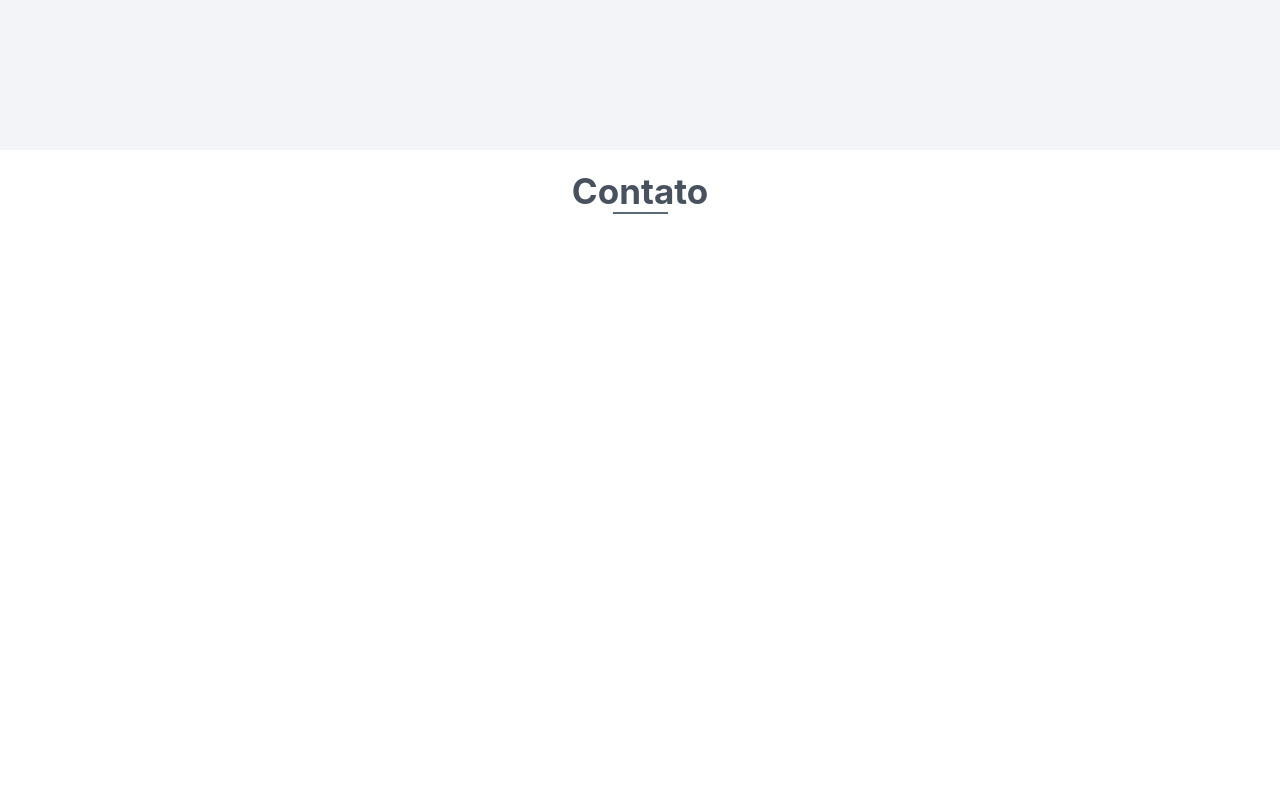
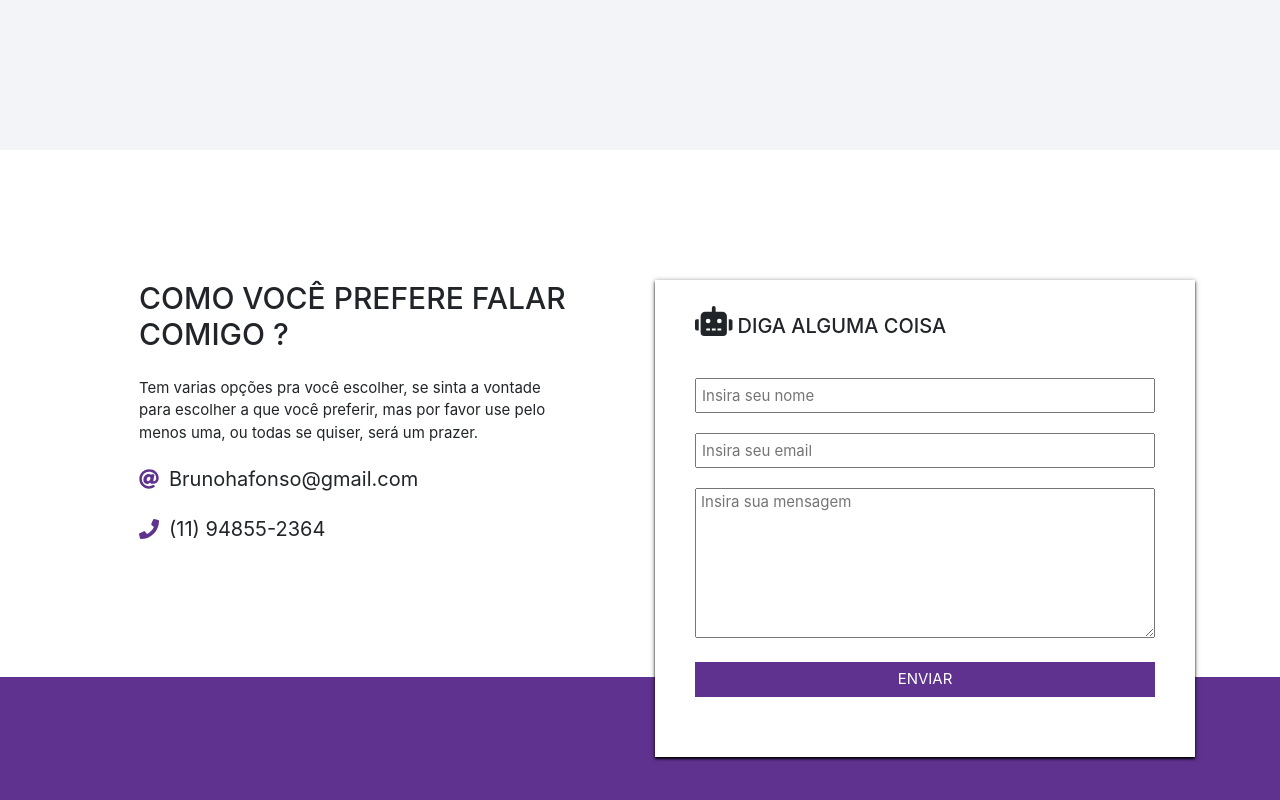
Before and after one commit to brunohafonso/cv, an Angular app: page / in a window 1280 px wide. Shown: the part 2948-3748 px from the top of the page. Built offline with nearby package versions, Linux system fonts and the light colour scheme.

Commit message:
formulario de contato

```diff
--- a/src/app/app.component.html
+++ b/src/app/app.component.html
@@ -1 +1 @@
-<app-cv-main></app-cv-main>
+<router-outlet></router-outlet>
--- a/src/app/app.module.ts
+++ b/src/app/app.module.ts
@@ -8,6 +8,7 @@ import { CvMainComponent } from './cv-main/cv-main.component';
 import { RouterModule } from '@angular/router';
 import { ROUTES } from './app.routes';
 import { FontAwesomeModule } from '@fortawesome/angular-fontawesome';
+import { ProjetoComponent } from './cv-main/projeto/projeto.component';
 
 
 
@@ -15,7 +16,8 @@ import { FontAwesomeModule } from '@fortawesome/angular-fontawesome';
 @NgModule({
   declarations: [
     AppComponent,
-    CvMainComponent
+    CvMainComponent,
+    ProjetoComponent
   ],
   imports: [
     BrowserModule,
--- a/src/app/app.routes.ts
+++ b/src/app/app.routes.ts
@@ -1,12 +1,14 @@
 import { Component } from '@angular/core';
 import { Routes } from '@angular/router';
 import { CvMainComponent } from './cv-main/cv-main.component';
+import { ProjetoComponent } from './cv-main/projeto/projeto.component';
 
 
 
 
 const ROUTES: Routes = [
-    {path: '', component: CvMainComponent}
+    {path: '', component: CvMainComponent},
+    {path: 'projetos/:id', component: ProjetoComponent}
 ];
 
 export { ROUTES };
--- a/src/app/cv-main/cv-main.component.css
+++ b/src/app/cv-main/cv-main.component.css
@@ -421,6 +421,7 @@
   font-size: 2em;
   float: right;
   text-decoration: none;
+  cursor: pointer;
 }
 
 .card__link:hover {
@@ -433,34 +434,118 @@
 /* inicio secao contato */
 
 .contato-container {
-  padding: 20px 0;
-  min-height: 100%;
+  padding: 50px 0 0 0;
+  position: relative;
+  top: 80px;
 }
+
+.container-contact-details {
+  width: 80%;
+  margin: auto auto 25px auto;
+}
+
+.container-contact-details h2 {
+  font-size: 3rem;
+  text-transform: uppercase;
+}
+
+.container-contact-details p {
+  margin-top: 25px;
+  font-size: 1.5rem;
+}
+
+.container-contact-details ul {
+  list-style: none;
+  margin: auto;
+  padding: 0;
+}
+
+.container-contact-details ul li span {
+  color: #5f328f;
+  font-size: 2rem;
+  margin-right: 10px;
+}
+
+.container-contact-details ul li {
+  font-size: 2rem;
+  padding: 10px 0;
+}
+
+
+.form-container {
+  background: #fff;
+  box-shadow: 0 3px 1px -2px rgba(0,0,0,.5), 0 2px 2px 0 rgba(0,0,0,.8), 0 1px 5px 0 rgba(0,0,0,0.5);
+  position: relative;
+  padding: 20px 4em 6em 4em;
+  width: 100%;
+  z-index: 100;
+}
+
+.header-icon {
+  font-size: 3rem;
+}
+
+.form-container h2 {
+  margin: auto auto 20px 5px;
+  display: inline-block;
+  text-transform: uppercase;
+}
+
+.contact {
+  width: 100%;
+}
+
+.contact input {
+  height: 35px;
+  width: 100%;
+  min-width: 200px;
+  margin: 20px auto auto auto;
+  padding-left: 5px;
+  font-size: 1.5rem;
+}
+
+.contact textarea {
+  width: 100%;
+  min-width: 200px;
+  min-height: 150px;
+  margin: 20px auto auto auto;
+  padding-left: 5px;
+  font-size: 1.5rem;
+}
+
+.contact input[type="submit"] {
+  background: #5f328f;
+  border: 0px;
+  color: #fff;
+  text-transform: uppercase;
+  padding: 0;
+}
+
+.contact input:focus {
+  border-color: #5f328f;
+}
+
+.contact textarea:focus {
+  border-color: #5f328f;
+}
+
+footer {
+  background: #5f328f;
+  min-height: 400px;
+  position: relative;
+}
+
 
 /* fim secao contato */
 
   @media screen and (max-width: 992px) {
-    .skills-container__labels-container__moon {
-      margin: auto 15%;
-      position: absolute;
-      bottom: -77%;
-      left: 0;
-      width: 70%;
-    }
+
   }
 
   @media screen and (max-width: 768px) {
     .sobre-container__preferencias-container__bloco {
       float: none;
       width: 100%;
-    }
-
-    .skills-container__labels-container__moon {
-      margin: auto 15%;
-      position: absolute;
-      bottom: -52%;
-      left: 0;
-      width: 70%;
     }
   }
 
@@ -502,12 +587,4 @@
       display: block;
       line-height: 40px;
     }
-
-    .skills-container__labels-container__moon {
-      margin: auto 5%;
-      position: absolute;
-      bottom: -37%;
-      left: 0;
-      width: 90%;
-    }
   }
--- a/src/app/cv-main/cv-main.component.html
+++ b/src/app/cv-main/cv-main.component.html
@@ -73,14 +73,6 @@
 <!-- inicio controles -->
 
 <ul class="controls" *ngIf="show">
-    <li class="contato" [@mostraEsconde]="state">
-        <p>
-            Entrar em Contato
-        </p>
-        <span (click)="toggleState()">
-            <fa-icon [icon]="faCommentAlt"></fa-icon>
-        </span>
-    </li>
     <li class="cv" [@mostraEsconde]="state">
         <p>
             Baixar meu Curriculo
@@ -265,7 +257,7 @@
                         Aplicativo que além de indicar o melhor trajeto aos ciclistas, auxilia na navegação e ao final do trajeto o usuário
                         avalia o trajeto para que essas informações sejam repassadas ao sistema e possamos melhorar ainda mais sua experiência.
                     </p>
-                    <a class="card__link" href="javascript:;">Ver projeto</a>
+                    <a class="card__link">Ver projeto</a>
                 </div>
             </div>
         </div>
@@ -277,15 +269,41 @@
 <!-- inicio secao contato -->
 
 <div id="contato" #contato class="contato-container">
-    <h2 class="header header__secondary header__secondary--large header__secondary--grey skills-container__header">
-        Contato
-    </h2>
-    <div class="header__divisor header__divisor--grey header__divisor--small"></div>
-    <div class="container" style="margin-top: 25px;">
-        <div class="form-container">
-
+    <div class="container">
+        <div class="row">
+            <div class="col-md-6 col-sm-12">
+                <div class="container-contact-details">
+                    <h2>
+                        Como você prefere falar comigo ?
+                    </h2>
+                    <p>
+                        Tem varias opções pra você escolher, se sinta a vontade para escolher a que você preferir,
+                        mas por favor use pelo menos uma, ou todas se quiser, será um prazer.
+                    </p>
+                    <ul>
+                        <li><span><fa-icon [icon]="faAt"></fa-icon></span>Brunohafonso@gmail.com</li>
+                        <li><span><fa-icon [icon]="faPhone"></fa-icon></span>(11) 94855-2364</li>
+                    </ul>
+                </div>
+            </div>
+            <div class="col-md-6 col-sm-12">
+                <div class="form-container">
+                    <fa-icon class="header-icon" [icon]="faRobot"></fa-icon>
+                    <h2>Diga alguma coisa</h2>
+                    <form class="contact" action="">
+                        <input type="text" placeholder="Insira seu nome"/>
+                        <input type="email" placeholder="Insira seu email"/>
+                        <textarea placeholder="Insira sua mensagem"></textarea>
+                        <input type="submit" value="Enviar"/>
+                    </form>
+                </div>
+            </div>
         </div>
     </div>
 </div>
+<footer>
+
+</footer>
+
 
 <!-- fim secao contato  -->
--- a/src/app/cv-main/cv-main.component.ts
+++ b/src/app/cv-main/cv-main.component.ts
@@ -11,7 +11,10 @@ import {
   faAlignRight,
   faMagic,
   faStopwatch,
-  faCodeBranch
+  faCodeBranch,
+  faRobot,
+  faPhone,
+  faAt
 } from '@fortawesome/free-solid-svg-icons';
 import { state, style, animate, transition, trigger } from '@angular/animations';
 
@@ -47,6 +50,9 @@ export class CvMainComponent implements OnInit {
   faAlignRight = faAlignRight;
   faStopwatch = faStopwatch;
   faCodeBranch = faCodeBranch;
+  faRobot = faRobot;
+  faPhone = faPhone;
+  faAt = faAt;
 
   // mostrar controles
   state = 'inactive';
@@ -63,6 +69,7 @@ export class CvMainComponent implements OnInit {
   @ViewChild('portifolio') portifolio: ElementRef;
   @ViewChild('contato') contato: ElementRef;
   @ViewChild('teste') teste: ElementRef;
+  @ViewChild('footer') footer: ElementRef;
 
   constructor(private el: ElementRef, private renderer: Renderer2) { }
 
@@ -87,7 +94,7 @@ export class CvMainComponent implements OnInit {
     mostrarBotao() {
       const scrollPosition = window.pageYOffset;
       const componentPosition = this.prehome.nativeElement.offsetHeight;
-      if (scrollPosition >= componentPosition  - 300) {
+      if (scrollPosition >= componentPosition  - 300 && scrollPosition + 500 <= this.contato.nativeElement.offsetTop) {
         this.show = true;
       } else {
         this.show = false;
--- /dev/null
+++ b/src/app/cv-main/projeto/projeto.component.html
@@ -0,0 +1,3 @@
+<p>
+  projeto works!
+</p>
--- /dev/null
+++ b/src/app/cv-main/projeto/projeto.component.ts
@@ -0,0 +1,15 @@
+import { Component, OnInit } from '@angular/core';
+
+@Component({
+  selector: 'app-projeto',
+  templateUrl: './projeto.component.html',
+  styleUrls: ['./projeto.component.css']
+})
+export class ProjetoComponent implements OnInit {
+
+  constructor() { }
+
+  ngOnInit() {
+  }
+
+}
```
Also changed, not shown: src/app/cv-main/projeto/projeto.component.css (added).
